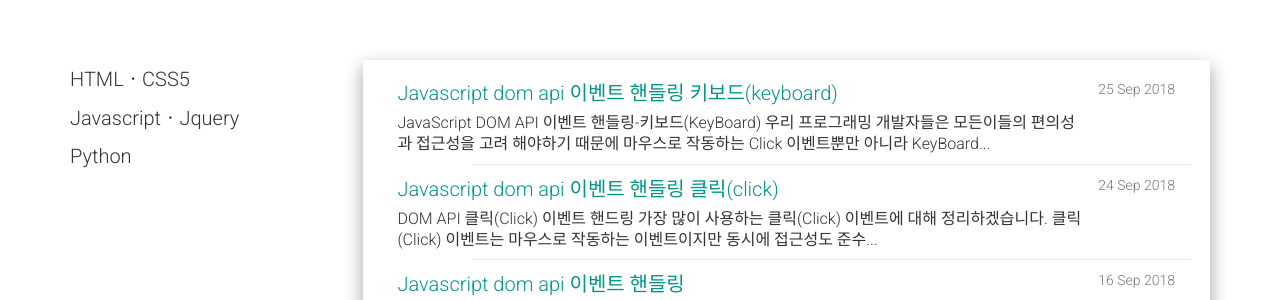
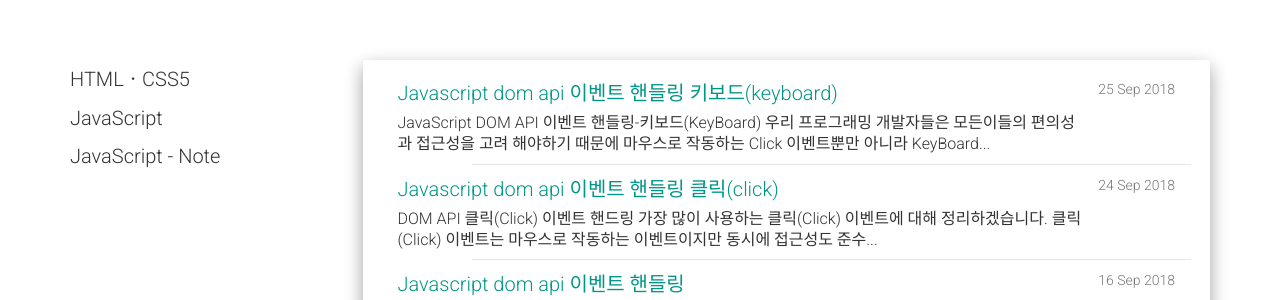
Before and after one commit to alalstjr/promote.github.io, a Jekyll site: the page built from index.html, in a window 1280 px wide. Shown: the part 144-444 px from the top of the page. Built offline with Jekyll 4.4.1, drawn with Linux system fonts in a browser that asks for light colours; nearby versions of some CDN libraries; the list of posts is cut into pages by our own code.

Commit message:
Update navigation.html

```diff
--- a/_includes/navigation.html
+++ b/_includes/navigation.html
@@ -11,7 +11,7 @@
 		</ol>
 	</li>
 	<li class="menu-li">
-		JavascriptㆍJquery
+		JavaScript
 		<ol class="sub-ul">
 			<li>
 				<a href="/promote.github.io/2018/08/21/Javascript란-무엇인가.html">1. JavaScript란 무엇인가?</a>
@@ -31,16 +31,37 @@
 			<li>
 				<a href="/promote.github.io/2018/09/01/JavaScript-함수의-정의.html">6. JavaScript 함수의 정의</a>
 			</li>
+			<li>
+				<a href="/promote.github.io/2018/09/02/JavaScript-조건문과-연산자의-종류.html">7. JavaScript 조건문과 연산자의 종류</a>
+			</li>
+			<li>
+				<a href="/promote.github.io/2018/09/02/JavaScript-함수조건문의-활용-element-선택.html">8. JavaScript 함수조건문의 활용 element 선택</a>
+			</li>
+			<li>
+				<a href="/promote.github.io/2018/09/06/JavaScript-조건문의-종류-(switch문-or-3항-연산자).html">9. JavaScript 조건문의 종류 (switch문 or 3항 연산자)</a>
+			</li>
+			<li>
+				<a href="/promote.github.io/2018/09/09/JavaScript-시간과-날짜객체(Date).html">9. JavaScript 시간과 날짜객체(date)</a>
+			</li>
+			<li>
+				<a href="/promote.github.io/2018/09/16/JavaScript-DOM-API-이벤트-핸들링.html">10. JavaScript dom api 이벤트 핸들링</a>
+			</li>
+			<li>
+				<a href="/promote.github.io/2018/09/24/JavaScript-DOM-API-이벤트-핸들링-클릭(Click).html">10. JavaScript dom api 이벤트 핸들링 클릭(click)</a>
+			</li>
+			<li>
+				<a href="/promote.github.io/2018/09/25/JavaScript-DOM-API-이벤트-핸들링-키보드(KeyBoard).html">10. JavaScript-DOM-API-이벤트-핸들링-키보드(KeyBoard)</a>
+			</li>
 		</ol>
 	</li>
 	<li class="menu-li">
-		Python
+		JavaScript - Note
 		<ol class="sub-ul">
 			<li>
-				<a href="#">1강</a>
+				<a href="/promote.github.io/2018/09/04/JavaScript-개인-필기-ELEMENT_NODE란.html">Javascript 개인 필기 Element_node란?</a>
 			</li>
 			<li>
-				<a href="#">2강</a>
+				<a href="/promote.github.io/2018/09/11/Note-자바스크립트로-글자등장-효과-만들기.html">Note 자바스크립트로 글자등장 효과 만들기</a>
 			</li>
 		</ol>
 	</li>
```
